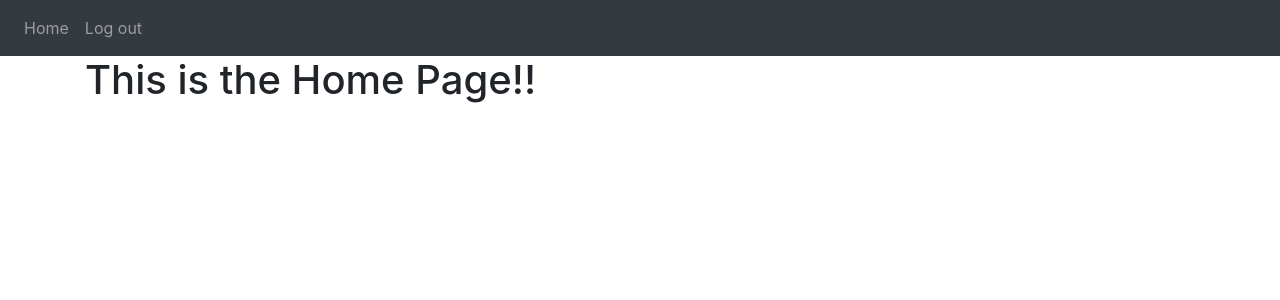
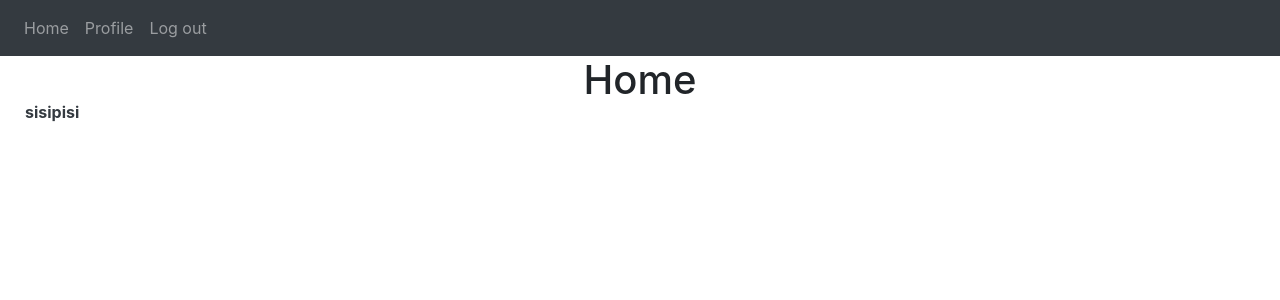
Before and after one commit to B0rislava/hello-kitty, a Flask app: page /home in a window 1280 px wide. Shown: the top 300 px of the page. Run offline with Flask 3, Linux system fonts and the light colour scheme; a user stored in the database is signed in; some libraries are stand-ins or nearby versions.

Commit message:
adding 'profie' to navigation

```diff
--- a/website/templates/base.html
+++ b/website/templates/base.html
@@ -16,48 +16,45 @@
     />
     <title>{% block title %}Home{% endblock %}</title>
 </head>
-<body>
-    <nav class="navbar navbar-expand-lg navbar-dark bg-dark">
+<body><nav class="navbar navbar-expand-lg navbar-dark bg-dark">
     <button class="navbar-toggler" type="button" data-toggle="collapse" data-target="#navbarNav">
         <span class="navbar-toggler-icon"></span>
     </button>
     <div class="collapse navbar-collapse" id="navbarNav">
         <div class="navbar-nav">
+            <a class="nav-item nav-link" id="home" href="{{ url_for('views.home') }}">Home</a>
+
             {% if user.is_authenticated %}
-                <a class="nav-item nav-link" id="home" href="{{ url_for('views.home') }}">Home</a>
-                <a class="nav-item nav-link" id="logout" href="/logout">Log out</a>
+                <a class="nav-item nav-link" id="profile" href="{{ url_for('views.profile') }}">Profile</a>
+                <a class="nav-item nav-link" id="logout" href="{{ url_for('auth.logout') }}">Log out</a>
             {% else %}
-                <a class="nav-item nav-link" id="login" href="/login">Login</a>
-                <a class="nav-item nav-link" id="signUp" href="/sign-up">Sign Up</a>
-                {% endif%}
+                <a class="nav-item nav-link" id="profile" href="{{ url_for('views.redirect_to_profile') }}">Profile</a>
+                <a class="nav-item nav-link" id="login" href="{{ url_for('auth.login') }}">Login</a>
+                <a class="nav-item nav-link" id="signUp" href="{{ url_for('auth.sign_up') }}">Sign Up</a>
+            {% endif %}
         </div>
     </div>
 </nav>
+
+
     {% with messages = get_flashed_messages(with_categories=true) %}
     {% if messages %}
-        {% for category, message in messages%}
-        {% if category == 'error'%}
-        <div class="alert alert-danger alert-dismissable fade show" role="alert">
+        {% for category, message in messages %}
+            <div class="alert alert-{{ 'danger' if category == 'error' else 'success' }} alert-dismissable fade show" role="alert">
                 {{ message }}
                 <button type="button" class="close" data-dismiss="alert">
                     <span aria-hidden="true">&times;</span>
                 </button>
             </div>
-        {% else %}
-        <div class="alert alert-success alert-dismissable fade show" role="alert">
-            {{ message }}
-            <button type="button" class="close" data-dismiss="alert">
-                <span aria-hidden="true">&times;</span>
-            </button>
-        </div>
-        {%endif%}
-        {%endfor%}
-        {%endif%}
+        {% endfor %}
+    {% endif %}
     {% endwith %}
+
     <div class="container">
-        {% block content%}
+        {% block content %}
         {% endblock %}
     </div>
+
     <script
         src="https://code.jquery.com/jquery-3.2.1.slim.min.js"
         integrity="sha384-KJ3o2DKtIkvYIK3UENzmM7KCkRr/rE9/Qpg6aAZGJwFDMVNA/GpGFF93hXpG5KkN"
@@ -65,7 +62,7 @@
     ></script>
     <script
         src="https://cdnjs.cloudflare.com/ajax/libs/popper.js/1.12.9/umd/popper.min.js"
-        integrity="sha384-ApNbgh9B+Y1QKtv3Rn7W3mgPxhU9K/ScQsAP7hUibX39j7fakFPskvXusvfa0b4Q"
+        integrity="sha384-ApNbgh9Q5I3ZTlFfrp4T6FkwlUj9VxFc+OGpL5f5r5E2YgVqJFT1V3YF92Bf6F8T"
         crossorigin="anonymous"
     ></script>
     <script
@@ -73,6 +70,5 @@
         integrity="sha384-JZR6Spejh4U02d8jOt6vLEHfe/JQGiRRSQQxSfFWpi1MquVdAyjUar5+76PVCmYl"
         crossorigin="anonymous"
     ></script>
-
 </body>
 </html>
--- a/website/templates/home.html
+++ b/website/templates/home.html
@@ -1,5 +1,13 @@
-{% extends "base.html" %} {% block title %}maznichka{% endblock %}
+{% extends "base.html" %}
+{% block title %}Home{% endblock %}
 
 {% block content %}
-<h1>This is the Home Page!!</h1>
+<h1 class="text-center">Home</h1>
+
+<div class="position-absolute" style="top: 100px; left: 25px;">
+    <a href="{{ url_for('views.profile') }}" class="text-decoration-none text-dark font-weight-bold">
+        {{ user.first_name }}
+    </a>
+</div>
+
 {% endblock %}
--- a/website/views.py
+++ b/website/views.py
@@ -1,4 +1,4 @@
-from flask import Blueprint, render_template, redirect, url_for
+from flask import Blueprint, render_template, redirect, url_for, flash
 from flask_login import login_required, current_user
 
 views = Blueprint('views', __name__)
@@ -14,3 +14,14 @@ def welcome():
 @login_required
 def home():
     return render_template("home.html", user=current_user)
+
+@views.route('/profile')
+@login_required
+def profile():
+    return render_template("profile.html", user=current_user)
+
+
+@views.route('/redirect_to_profile')
+def redirect_to_profile():
+    flash("Sign in first!", "error")  # Запазва съобщението в session
+    return redirect(url_for("auth.login"))  # Пренасочване към login
```
Also changed, not shown: website/templates/profile.html (added, +14 -0 lines). Lines whose indentation alone changed are shown as unchanged.
